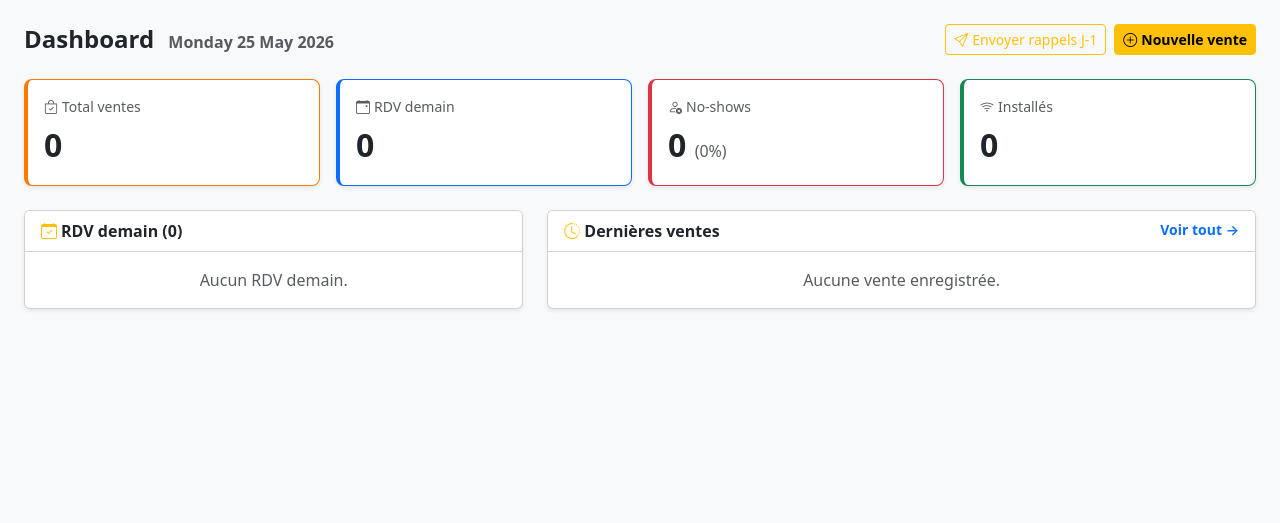
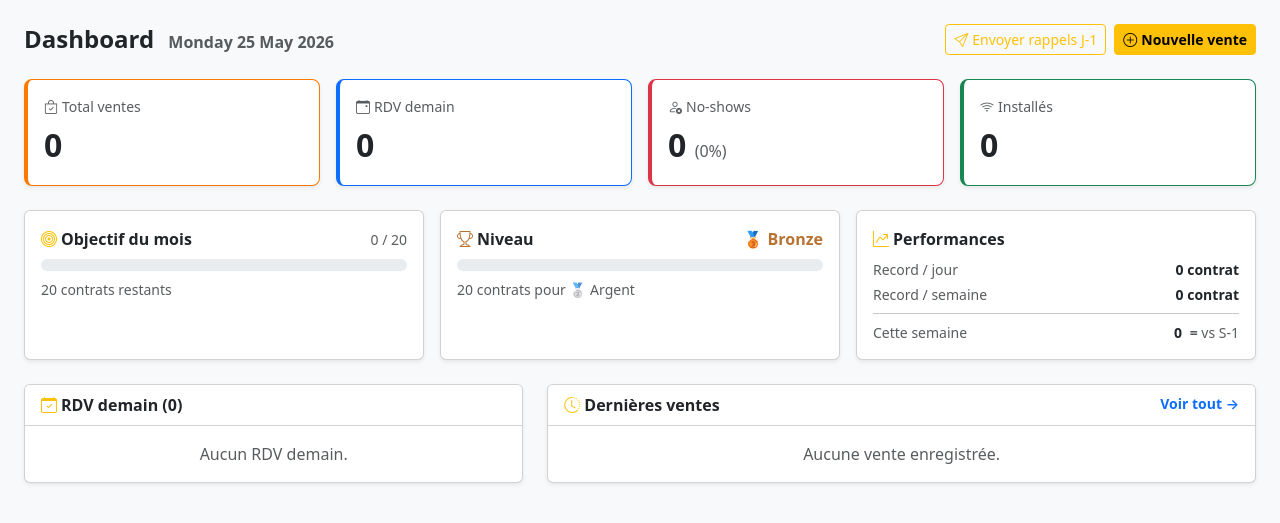
Before and after one commit to heikelb/instagram-agent-playwright, a Flask app: page / in a window 1280 px wide. Shown: the part 80-603 px from the top of the page. Run offline with Flask 3, Linux system fonts and the light colour scheme; a user stored in the database is signed in; some libraries are stand-ins or nearby versions.

Commit message:
feat: add progression dashboard (objectif mensuel, niveau, records, semaine vs semaine)

```diff
--- a/app.py
+++ b/app.py
@@ -401,12 +401,35 @@ def recap_semaine(offset_semaines=0):
 
 
 # ---------------------------------------------------------------------------
+# Helpers : Progression / Gamification
+# ---------------------------------------------------------------------------
+
+def get_niveau_info(n):
+    if n >= 100:
+        return dict(nom="Diamant", emoji="💎", color="#0dcaf0", progress=100,
+                    manquant=0, prochain=None, prochain_emoji=None)
+    elif n >= 50:
+        return dict(nom="Or", emoji="🥇", color="#ffc107",
+                    progress=round((n - 50) / 50 * 100), manquant=100 - n,
+                    prochain="Diamant", prochain_emoji="💎")
+    elif n >= 20:
+        return dict(nom="Argent", emoji="🥈", color="#adb5bd",
+                    progress=round((n - 20) / 30 * 100), manquant=50 - n,
+                    prochain="Or", prochain_emoji="🥇")
+    else:
+        return dict(nom="Bronze", emoji="🥉", color="#b87333",
+                    progress=round(n / 20 * 100) if n else 0, manquant=20 - n,
+                    prochain="Argent", prochain_emoji="🥈")
+
+
+# ---------------------------------------------------------------------------
 # Routes : Dashboard
 # ---------------------------------------------------------------------------
 
 @app.route("/")
 @login_required
 def dashboard():
+    from collections import defaultdict
     aujourd_hui = date.today()
     demain = aujourd_hui + timedelta(days=1)
 
@@ -428,6 +451,40 @@ def dashboard():
         db.func.date(Vente.date_rdv) == demain,
         Vente.statut.in_(["en_attente", "confirme"]),
     ).order_by(Vente.date_rdv).all()
+
+    # ── Objectif mensuel ──
+    objectif = int(os.environ.get("OBJECTIF_MENSUEL", "20"))
+    debut_mois = aujourd_hui.replace(day=1)
+    ventes_ce_mois = Vente.query.filter(Vente.date_signature >= debut_mois).count()
+    progress_objectif = min(100, round(ventes_ce_mois / objectif * 100)) if objectif else 0
+
+    # ── Niveau ──
+    niveau = get_niveau_info(total)
+
+    # ── Records personnels ──
+    ventes_par_jour = defaultdict(int)
+    for (ds,) in db.session.query(Vente.date_signature).all():
+        ventes_par_jour[ds] += 1
+    record_jour = max(ventes_par_jour.values()) if ventes_par_jour else 0
+
+    ventes_par_semaine = defaultdict(int)
+    for d, nb in ventes_par_jour.items():
+        lundi = d - timedelta(days=d.weekday())
+        ventes_par_semaine[lundi] += nb
+    record_semaine = max(ventes_par_semaine.values()) if ventes_par_semaine else 0
+
+    # ── Comparaison semaine ──
+    lundi_cette_sem = aujourd_hui - timedelta(days=aujourd_hui.weekday())
+    lundi_sem_prec  = lundi_cette_sem - timedelta(weeks=1)
+    dim_sem_prec    = lundi_cette_sem - timedelta(days=1)
+    ventes_cette_sem = Vente.query.filter(
+        Vente.date_signature >= lundi_cette_sem
+    ).count()
+    ventes_sem_prec = Vente.query.filter(
+        Vente.date_signature >= lundi_sem_prec,
+        Vente.date_signature <= dim_sem_prec,
+    ).count()
+    diff_semaine = ventes_cette_sem - ventes_sem_prec
 
     return render_template(
         "dashboard.html",
@@ -440,6 +497,15 @@ def dashboard():
         ventes_recentes=ventes_recentes,
         rdv_demain_liste=rdv_demain_liste,
         aujourd_hui=aujourd_hui,
+        objectif=objectif,
+        ventes_ce_mois=ventes_ce_mois,
+        progress_objectif=progress_objectif,
+        niveau=niveau,
+        record_jour=record_jour,
+        record_semaine=record_semaine,
+        ventes_cette_sem=ventes_cette_sem,
+        ventes_sem_prec=ventes_sem_prec,
+        diff_semaine=diff_semaine,
     )
 
 
--- a/templates/dashboard.html
+++ b/templates/dashboard.html
@@ -51,6 +51,81 @@
       <div class="card-body">
         <div class="text-muted small mb-1"><i class="bi bi-wifi me-1"></i>Installés</div>
         <div class="fs-2 fw-bold">{{ installes }}</div>
+      </div>
+    </div>
+  </div>
+</div>
+
+<!-- Progression -->
+<div class="row g-3 mb-4">
+  <!-- Objectif mensuel -->
+  <div class="col-12 col-md-4">
+    <div class="card shadow-sm h-100">
+      <div class="card-body">
+        <div class="d-flex justify-content-between align-items-center mb-2">
+          <span class="fw-semibold"><i class="bi bi-bullseye me-1 text-warning"></i>Objectif du mois</span>
+          <span class="text-muted small">{{ ventes_ce_mois }} / {{ objectif }}</span>
+        </div>
+        <div class="progress mb-2" style="height:12px;">
+          <div class="progress-bar bg-warning" style="width:{{ progress_objectif }}%"></div>
+        </div>
+        {% if progress_objectif >= 100 %}
+          <div class="text-success small fw-semibold">Objectif atteint !</div>
+        {% else %}
+          <div class="text-muted small">{{ objectif - ventes_ce_mois }} contrat{{ 's' if objectif - ventes_ce_mois > 1 }} restant{{ 's' if objectif - ventes_ce_mois > 1 }}</div>
+        {% endif %}
+      </div>
+    </div>
+  </div>
+
+  <!-- Niveau -->
+  <div class="col-12 col-md-4">
+    <div class="card shadow-sm h-100">
+      <div class="card-body">
+        <div class="d-flex justify-content-between align-items-center mb-2">
+          <span class="fw-semibold"><i class="bi bi-trophy me-1" style="color:{{ niveau.color }}"></i>Niveau</span>
+          <span class="fw-bold" style="color:{{ niveau.color }}">{{ niveau.emoji }} {{ niveau.nom }}</span>
+        </div>
+        <div class="progress mb-2" style="height:12px;">
+          <div class="progress-bar" style="width:{{ niveau.progress }}%;background:{{ niveau.color }}"></div>
+        </div>
+        {% if niveau.prochain %}
+          <div class="text-muted small">{{ niveau.manquant }} contrat{{ 's' if niveau.manquant > 1 }} pour {{ niveau.prochain_emoji }} {{ niveau.prochain }}</div>
+        {% else %}
+          <div class="small fw-semibold" style="color:{{ niveau.color }}">Niveau maximum atteint !</div>
+        {% endif %}
+      </div>
+    </div>
+  </div>
+
+  <!-- Records & semaine -->
+  <div class="col-12 col-md-4">
+    <div class="card shadow-sm h-100">
+      <div class="card-body">
+        <div class="fw-semibold mb-2"><i class="bi bi-graph-up-arrow me-1 text-warning"></i>Performances</div>
+        <div class="d-flex justify-content-between small mb-1">
+          <span class="text-muted">Record / jour</span>
+          <span class="fw-bold">{{ record_jour }} contrat{{ 's' if record_jour > 1 }}</span>
+        </div>
+        <div class="d-flex justify-content-between small mb-2">
+          <span class="text-muted">Record / semaine</span>
+          <span class="fw-bold">{{ record_semaine }} contrat{{ 's' if record_semaine > 1 }}</span>
+        </div>
+        <hr class="my-2">
+        <div class="d-flex justify-content-between small">
+          <span class="text-muted">Cette semaine</span>
+          <span class="fw-bold">
+            {{ ventes_cette_sem }}
+            {% if diff_semaine > 0 %}
+              <span class="text-success ms-1">+{{ diff_semaine }}</span>
+            {% elif diff_semaine < 0 %}
+              <span class="text-danger ms-1">{{ diff_semaine }}</span>
+            {% else %}
+              <span class="text-muted ms-1">=</span>
+            {% endif %}
+            <span class="text-muted fw-normal">vs S-1</span>
+          </span>
+        </div>
       </div>
     </div>
   </div>
```
